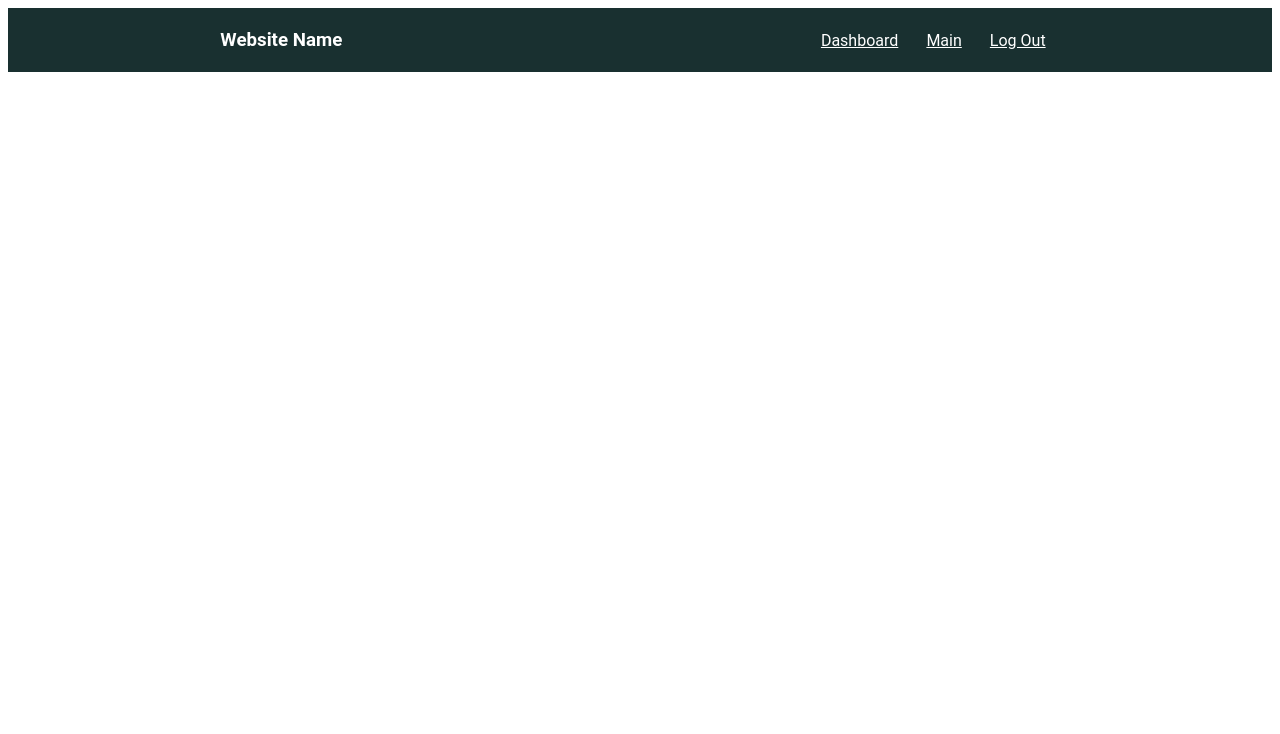
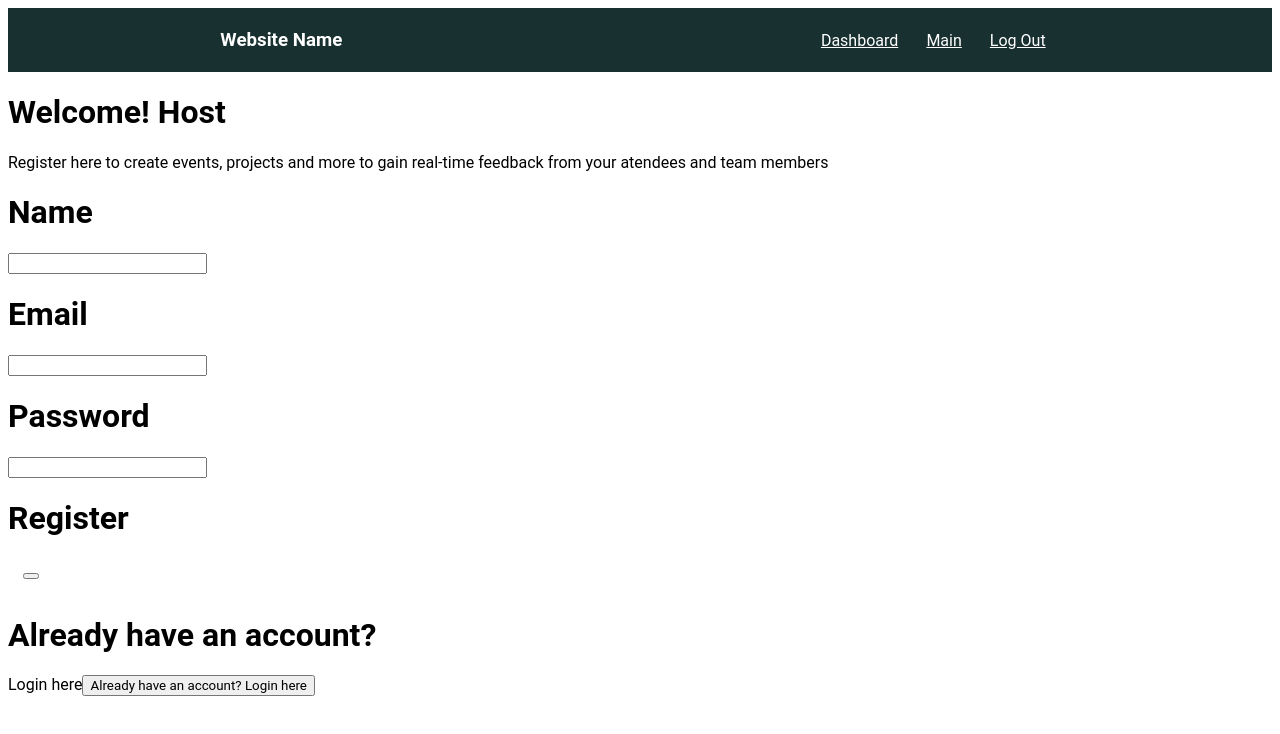
Before and after one commit to EthanBG-01/CS261-SWE-Project, a React (Create React App) app in the folder react-client/: page /register in a window 1280 px wide. Shown: the top 734 px of the page. Built offline with nearby package versions, Linux system fonts and the light colour scheme.

Commit message:
Added login and registration pages

```diff
--- a/react-client/package.json
+++ b/react-client/package.json
@@ -6,6 +6,7 @@
     "@testing-library/jest-dom": "^5.11.9",
     "@testing-library/react": "^11.2.5",
     "@testing-library/user-event": "^12.6.3",
+    "axios": "^0.21.1",
     "react": "^17.0.1",
     "react-dom": "^17.0.1",
     "react-router-dom": "^5.2.0",
--- a/react-client/src/App.js
+++ b/react-client/src/App.js
@@ -7,6 +7,7 @@ import Main from './components/Main'
 import Login from './components/Login'
 import Dashboard from './components/Dashboard'
 import Create from './components/Create'
+import Register from './components/Register';
 
 
 function App() {
@@ -43,6 +44,7 @@ function App() {
             )}
           />
           <Route path="/login" component={Login} />
+          <Route path="/register" component={Register} />
           <Route path="/dashboard" component={Dashboard} />
           <Route path="/create" component={Create} />
         </Switch>
--- a/react-client/src/components/Login.js
+++ b/react-client/src/components/Login.js
@@ -1,11 +1,69 @@
-import React from 'react'
+import React, { Component } from 'react';
+import axios from 'axios';
+class Login extends Component {
+constructor(props){
+  super(props);
+  this.state={
+  username:'',
+  password:''
+  }
+ }
 
-const Login = () => {
+ handleClick(event){
+   // check if fields are empty, red error message
+    var apiBaseUrl = "http://localhost";
+    var self = this;
+    var payload={
+      "email":this.state.email,
+      "password":this.state.password
+    }
+    axios.post(apiBaseUrl+'login', payload).then(function (response) {
+      console.log(response);
+      if (response.data.code == 200){
+        console.log("Login successfull"); // Update context (speak Kirson, userID and authentication token passed in response body)
+        // History.push
+      }
+      else if (response.data.code == 400){
+        console.log("Invalid login details");
+        alert("Invalid login details") // Red text above user input
+      }
+      else {
+        console.log("Email does not exist");
+        alert("Email does not exist");
+      }
+    })
+      .catch(function (error) {
+      console.log(error);
+      });
+    }
+
+render() {
     return (
-        <div>
-            <h1>This is the login page</h1>
-        </div>
-    )
+      <div>
+        <h1>Welcome! Host</h1>
+        Register here to create events, projects and more to gain real-time feedback from your attendees and team members
+          <div>
+            <h1>Email</h1>
+           <input
+             label="Enter your Email"
+             onChange = {(event,newValue) => this.setState({email:newValue})}
+             />
+           <br/>
+              <h1>Password</h1>
+             <input
+               type="password"
+               label="Enter your Password"
+               onChange = {(event,newValue) => this.setState({password:newValue})}
+               />
+             <br/>
+             <h1>Login</h1>
+             <button label="Submit" primary={true} style={style} onClick={(event) => this.handleClick(event)}> Login</button>
+         </div>
+      </div>
+    );
+  }
 }
-
-export default Login
+const style = {
+ margin: 15,
+};
+export default Login;
--- /dev/null
+++ b/react-client/src/components/Register.js
@@ -0,0 +1,53 @@
+import React, { Component } from 'react';
+import axios from 'axios';
+class Register extends Component {
+  constructor(props){
+    super(props);
+    this.state={
+      name:'',
+      email:'',
+      password:'',
+      userType:'host'
+    }
+  }
+  render() {
+    return (
+      <div>
+          <div>
+            <h1>Welcome! Host</h1>
+            Register here to create events, projects and more to gain real-time feedback from your atendees and team members
+            <h1>Name</h1>
+           <input
+             label="Enter your First Name"
+             onChange = {(event,newValue) => this.setState({name:newValue})}
+             />
+           <br/>
+           <h1>Email</h1>
+           <input
+             label="Enter your Email"
+             type="email"
+             onChange = {(event,newValue) => this.setState({email:newValue})}
+             />
+           <br/>
+           <h1>Password</h1>
+           <input
+             type = "password"
+             label="Enter your Password"
+             onChange = {(event,newValue) => this.setState({password:newValue})}
+             />
+           <br/>
+           <h1>Register</h1>
+           <button label="Register" primary={true} style={style} onClick={(event) => this.handleClick(event)}/>
+           <br/>
+           <h1>Already have an account?</h1>
+           Login here
+           <button onclick="window.location.href='/Login'">Already have an account? Login here</button>
+          </div>
+      </div>
+    );
+  }
+}
+const style = {
+  margin: 15,
+};
+export default Register;
```
Also changed, not shown: 1 other file (tests, documents, lock files or other folders).
